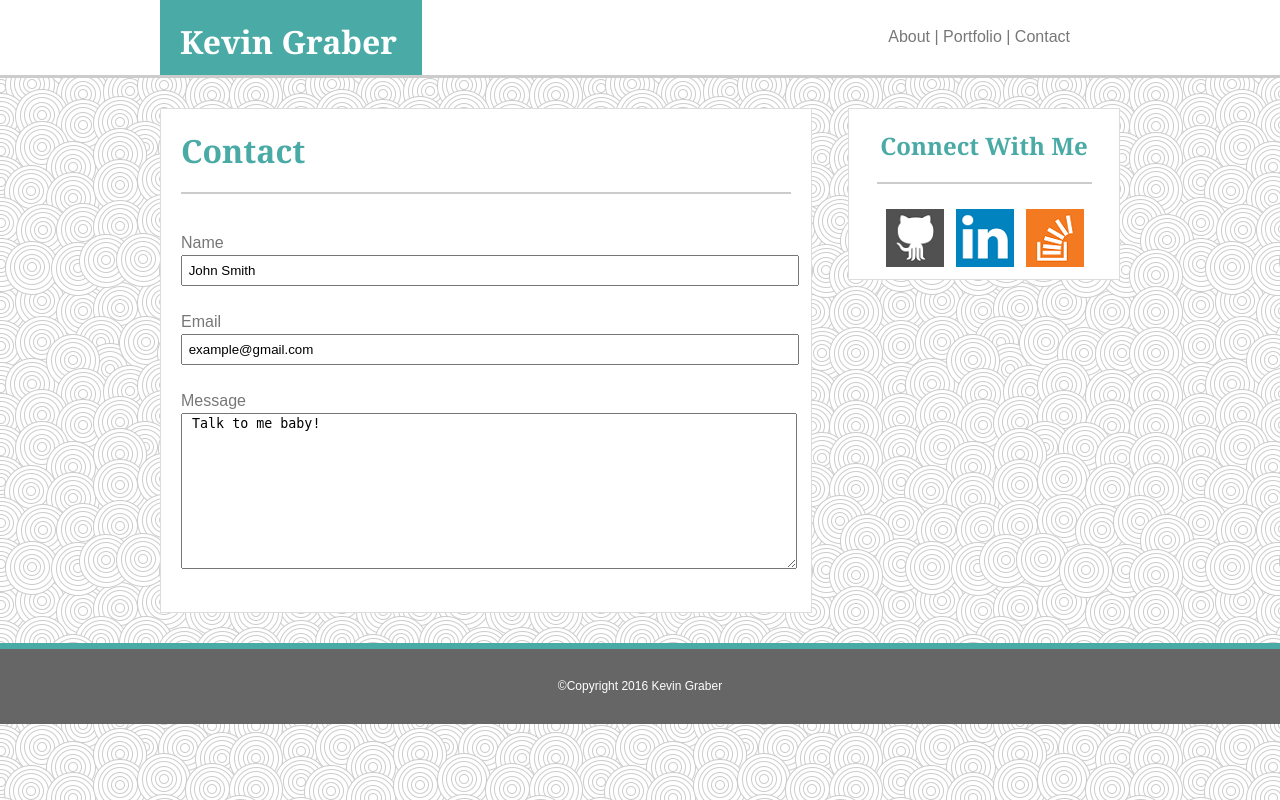
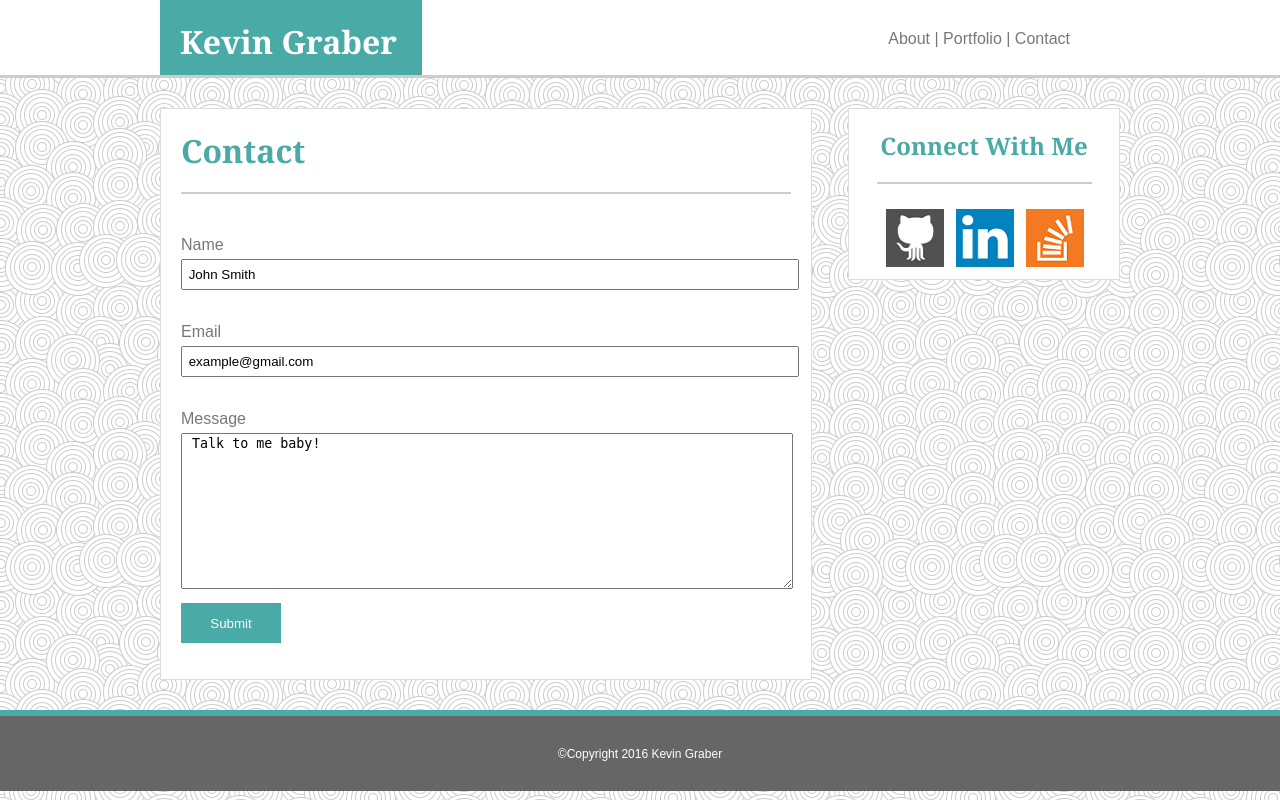
Before and after one commit to kevingraber/Homework-Assignment-1, a PHP site: page /contact.html in a window 1280 px wide. Run offline with PHP 8.4, Linux system fonts and the light colour scheme.

Commit message:
polishing

```diff
--- a/assets/css/style.css
+++ b/assets/css/style.css
@@ -1,7 +1,7 @@
 p {
 	font-family: 'Arial', 'Helvetica Neue', Helvetica, sans-serif;
 	padding:20px;
-	line-height:1.5;
+	line-height:1.75;
 	color:#777777;
 }
 
@@ -164,7 +164,7 @@ input {
 }
 
 textarea {
-	width:610px;
+	width:606px;
 	height:150px;
 }
 
@@ -260,3 +260,18 @@ table img {
 	padding-bottom:15px;
 	color:white;
 }
+
+#submitButton {
+	margin-top:5px;
+	height:40px;
+	width:100px;
+	background-color: #4aaaa5;
+	border:0px;
+	font-family: 'Arial', 'Helvetica Neue', Helvetica, sans-serif;
+	color:white;
+	cursor:pointer;
+}
+
+#submitButton:active {
+	background-color:#1C403E;
+}
--- a/contact.html
+++ b/contact.html
@@ -37,15 +37,16 @@
 						Message
 						<br>
 						<textarea> Talk to me baby!</textarea>
+						<button id="submitButton">Submit</button>
 					</p>
 			</div>
 			<div id="sideBar">
 					<h2>Connect With Me</h2>
 					<hr>
 						<section id="links">
-							<a href="https://github.com/kevingraber"><img src="assets/images/github.png" class="rotate" alt="github icon"></a>
-							<a href="https://www.linkedin.com"><img src="assets/images/linkedin.png" class="rotate" alt="linked in icon"></a>
-							<a href="http://stackoverflow.com/users/5782050/k-graber"><img src="assets/images/stackoverflow.png" class="rotate" alt="stack overflow icon"></a>
+							<a href="https://github.com/kevingraber" target="_blank"><img src="assets/images/github.png" class="scale" alt="github icon"></a>
+							<a href="https://www.linkedin.com" target="_blank"><img src="assets/images/linkedin.png" class="scale" alt="linked in icon"></a>
+							<a href="http://stackoverflow.com/users/5782050/k-graber" target="_blank"><img src="assets/images/stackoverflow.png" class="scale" alt="stack overflow icon"></a>
 						</section>
 			</div>
 		</div>
--- a/portfolio.html
+++ b/portfolio.html
@@ -43,9 +43,9 @@
 					<h2>Connect With Me</h2>
 					<hr>
 						<section id="links">
-							<a href="https://github.com/kevingraber"><img src="assets/images/github.png" class="rotate" alt="github icon"></a>
-							<a href="https://www.linkedin.com"><img src="assets/images/linkedin.png" class="rotate" alt="linked in icon"></a>
-							<a href="http://stackoverflow.com/users/5782050/k-graber"><img src="assets/images/stackoverflow.png" class="rotate" alt="stack overflow icon"></a>
+							<a href="https://github.com/kevingraber" target="_blank"><img src="assets/images/github.png" class="scale" alt="github icon"></a>
+							<a href="https://www.linkedin.com" target="_blank"><img src="assets/images/linkedin.png" class="scale" alt="linked in icon"></a>
+							<a href="http://stackoverflow.com/users/5782050/k-graber" target="_blank"><img src="assets/images/stackoverflow.png" class="scale" alt="stack overflow icon"></a>
 						</section>
 			</div>
 		</div>
```
Also changed, not shown: index.html (+6 -6 lines).
